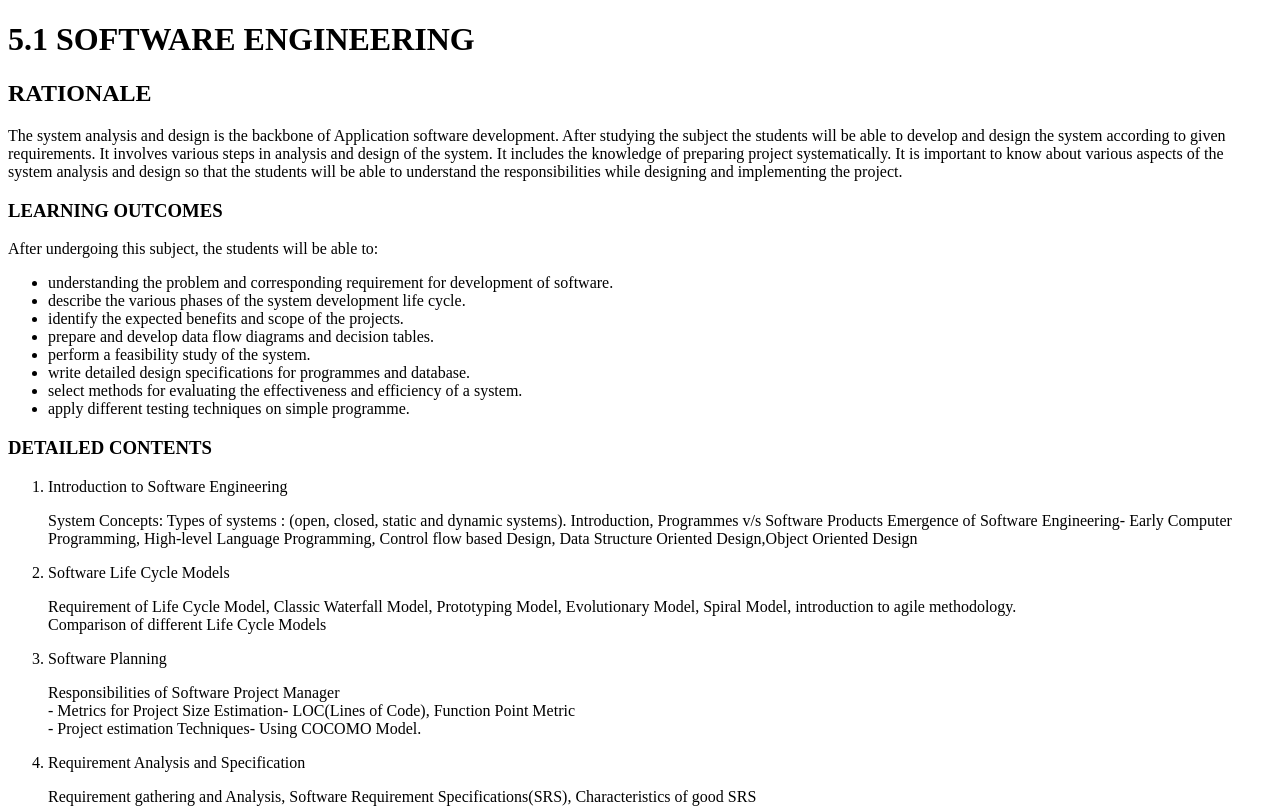
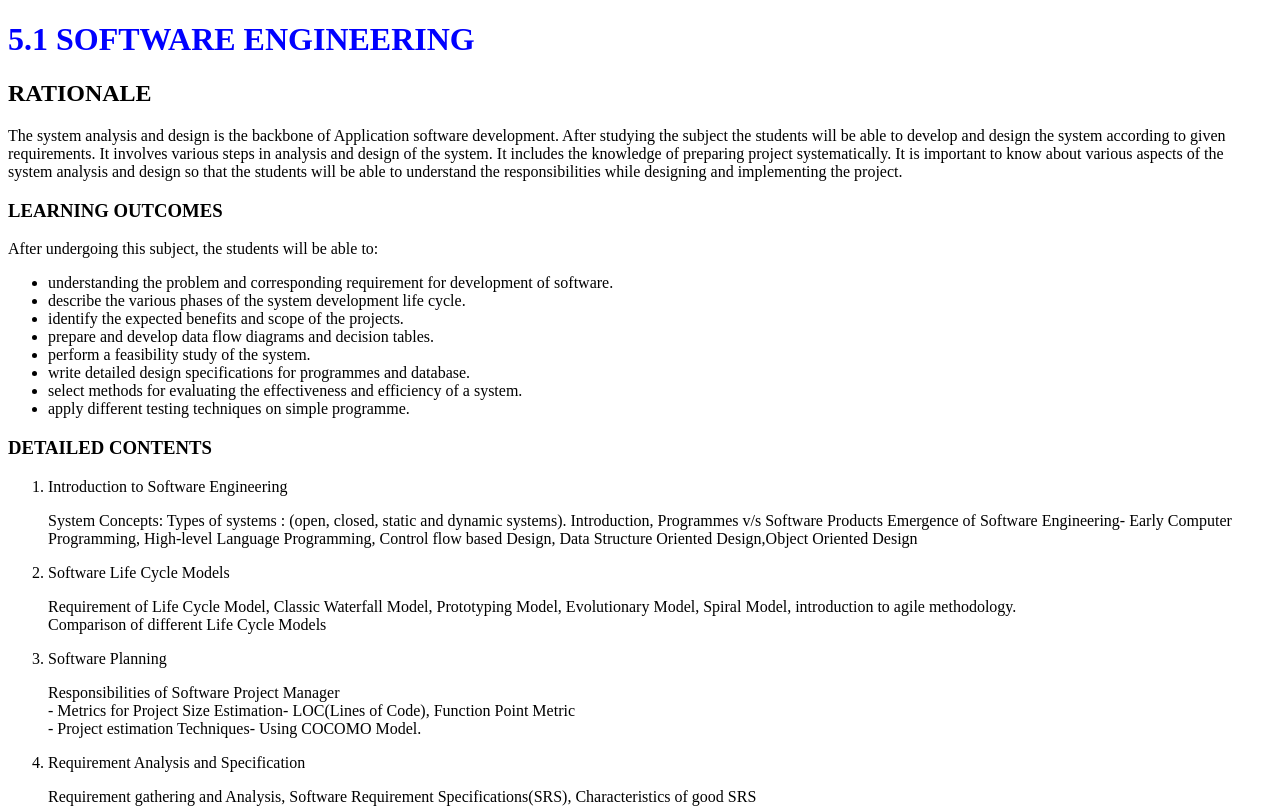
Before and after one commit to alokkumar-dev/My_5th_Sem_Syllabus, a plain HTML site: page 1.SOFTWARE ENGINEERING.html in a window 1280 px wide. Shown: the top 809 px of the page. Drawn offline with Linux system fonts and the light colour scheme.

Commit message:
Change subject color

```diff
--- a/1.SOFTWARE ENGINEERING.html
+++ b/1.SOFTWARE ENGINEERING.html
@@ -2,9 +2,10 @@
 <html>
 <head>
 	<title>software engineering</title>
+
 </head>
 <body>
-<h1>5.1 SOFTWARE ENGINEERING</h1>
+<h1 style="color:blue">5.1 SOFTWARE ENGINEERING</h1>
 <div><h2>RATIONALE</h2>
 <p>The system analysis and design is the backbone of Application software development. After studying the subject the
 students will be able to develop and design the system according to given requirements. It involves various steps in
```
